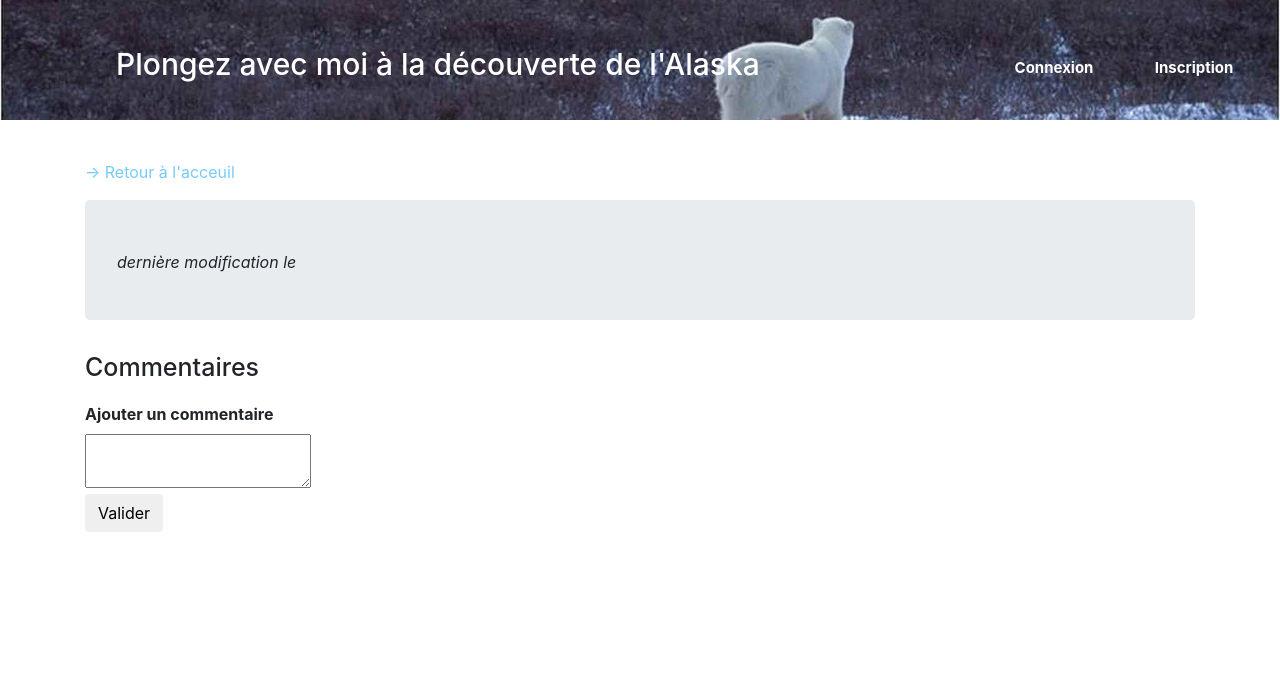
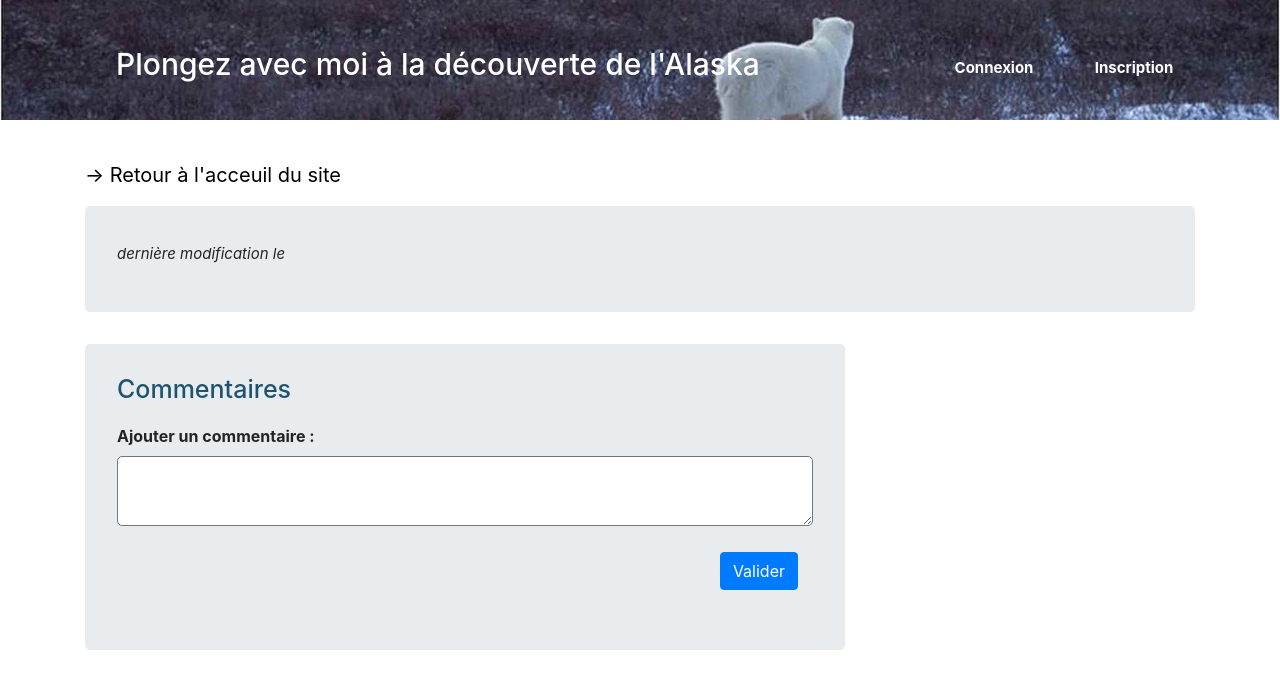
Before and after one commit to LibertAntoine/Blog_Writer, a PHP site: template view/frontend/articleView.php in a window 1280 px wide. Shown: the top 689 px of the page. Run offline with PHP 8.4, Linux system fonts and the light colour scheme; the template is opened without the code that fills it, so the values that code supplies are empty; some libraries are stand-ins or nearby versions.

Commit message:
edit the stye of articleView

```diff
--- a/include/navbar.php
+++ b/include/navbar.php
@@ -6,21 +6,19 @@
 <a href="index.php">
 <h1 class="navbar-text">Plongez avec moi à la découverte de l'Alaska</h1>
 </a>
+<div class="loger">
 <?php
 if (isset($_SESSION['pseudo'])) {
  ?>
-<div class="loger">
 <a class="navbar-link" href="index.php?action=acompte"><div class="navbloc">Espace personnel</div></a>
 <a class="navbar-link" href="index.php?action=logOut"><div class="navbloc">Déconnexion</div></a>
-</div>
 <?php
 } else {
 ?>
-<div class="loger">
 <a class="navbar-link" href="index.php?action=login"><div class="navbloc">Connexion</div></a>
 <a class="navbar-link" href="index.php?action=inscription"><div class="navbloc">Inscription</div></a>
-</div>
+
 <?php
 } ?>
-
+</div>
 </nav>
--- a/styles.css
+++ b/styles.css
@@ -8,6 +8,13 @@ h1 {
 h2 {
 	margin-left: 10px;
 	margin-bottom: 30px;
+}
+
+
+.article h2 {
+	margin-left: 0px;
+	margin-bottom: 15px;
+	color: #1e5470;
 }
 
 h3 {
@@ -64,6 +71,52 @@ h4 {
 
 #article {
 	padding-top: 20px;
+}
+
+#article em {
+	font-size: 15px;
+}
+
+#commentSpace {
+	padding-bottom: 60px;
+	margin-left: 15px;
+	margin-right: 17px;
+}
+
+#commentSpace textarea {
+	width: 100%;
+	height: 70px;
+	border-radius: 5px;
+	margin-bottom: 20px;
+
+}
+
+#commentSpace h3 {
+	color: #1e5470;
+}
+
+#commentSpace .btn-primary {
+	float: right;
+	margin-right: 15px;
+}
+
+.commentBox {
+	padding-top: 30px;
+	clear: both;
+}
+
+.suppReportComment {
+	float: right;
+}
+
+.suppReportComment a {
+	font-style: italic;
+	color: #1e5470;
+}
+
+.suppReportComment a:hover {
+	font-style: italic;
+	color: #1e5470;
 }
 
 .creationDate {
@@ -135,3 +188,21 @@ label {
 .titleInput {
 	width: 600px;
 }
+
+#editBloc {
+	float: right;
+}
+
+#editBloc a {
+	color : #1e5470;
+	font-style: italic;
+}
+
+#editBloc a:hover {
+	color : #1e5470;
+	font-style: italic;
+}
+
+.loger {
+	margin-right: 60px;
+}
--- a/view/backend/articleEdit.php
+++ b/view/backend/articleEdit.php
@@ -5,7 +5,7 @@
 
 <p><a class="indexLink" href="index.php">-> Retour à l'acceuil du site</a></p>
 
-
+<h2>Modification de l'article : <?= $article->getTitle() ?></h2>
 
 <form action="index.php?action=updateArticle" method="post">
 <div class="titleEnter">
--- a/view/frontend/articleView.php
+++ b/view/frontend/articleView.php
@@ -4,15 +4,15 @@
 
 <div class="row">
 <div class="col-sm-12">
-<p><a href="index.php">-> Retour à l'acceuil</a></p>
+<p><a class="indexLink" href="index.php">-> Retour à l'acceuil du site</a></p>
 
 <div id="article" class="article jumbotron">
 <?php
 if(isset($user)) {
 if($user->getStatus() === 'admin') { ?>
 <div id="editBloc">
-    <p><a href="index.php?action=editArticle&amp;id=<?= $article->getId() ?>">Modifier l'article</a></p>
-    <p><a href="index.php?action=deleteArticle&amp;id=<?= $article->getId() ?>">Supprimer l'article</a></p>
+    <p><a href="index.php?action=editArticle&amp;id=<?= $article->getId() ?>">Modifier l'article</a> -
+<a href="index.php?action=deleteArticle&amp;id=<?= $article->getId() ?>">Supprimer l'article</a></p>
 </div>
 <?php }} ?>
 
@@ -27,16 +27,18 @@ if($user->getStatus() === 'admin') { ?>
     </p>
 </div>
 
+<div class="row">
+<div id="commentSpace" class="col-lg-8 col-md-10 col-sm-12 col-xs-12 jumbotron">
 <h3>Commentaires</h3>
 
 <?php if (isset($user)) { ?>
 <form action="index.php?action=addComment" method="post">
     <div>
-        <label for="comment">Ajouter un commentaire</label><br />
+        <label for="comment">Ajouter un commentaire :</label><br />
         <textarea id="comment" name="comment"></textarea>
     </div>
     <div>
-        <input class="btn btn-default" type="submit" value="Valider"/>
+        <input class="btn btn-primary" type="submit" value="Valider"/>
         <input type="hidden" name="id" value=<?= $article->getId() ?> />
     </div>
 </form>
@@ -46,16 +48,26 @@ if($user->getStatus() === 'admin') { ?>
 foreach ($comments as $data)
 {
 ?>
-    <p><strong><?= htmlspecialchars($userManager->getName($data->getUserId())) ?></strong> le <?= $data->getCreationDate(); ?></p>
-    <p><?= nl2br(htmlspecialchars($data->getContent())) ?></p>
-<?php if (isset($user)) {
+<div class="commentBox">
+<div class="suppReportComment">
+    <?php if (isset($user)) {
     if ($user->getStatus() === 'visitor') { ?>
     <p><a href="index.php?action=reporting&amp;id=<?= $data->getId()?>&amp;article=<?= $article->getId()?>">Signaler un abus</a></p>
 <?php } elseif($user->getStatus() === 'admin') { ?>
     <p><a href="index.php?action=deleteComment&amp;id=<?= $data->getId()?>&amp;article=<?= $article->getId()?>">Supprimer le commentaire</a></p>
 <?php
-}}}
+}}
 ?>
+</div>
+    <p><strong><?= htmlspecialchars($userManager->getName($data->getUserId())) ?></strong> le <?= $data->getCreationDate(); ?></p>
+    <p><?= nl2br(htmlspecialchars($data->getContent())) ?></p>
+
+<?php
+}
+?>
+</div>
+</div>
+</div>
 </div>
 </div>
 <?php $content = ob_get_clean(); ?>
```
